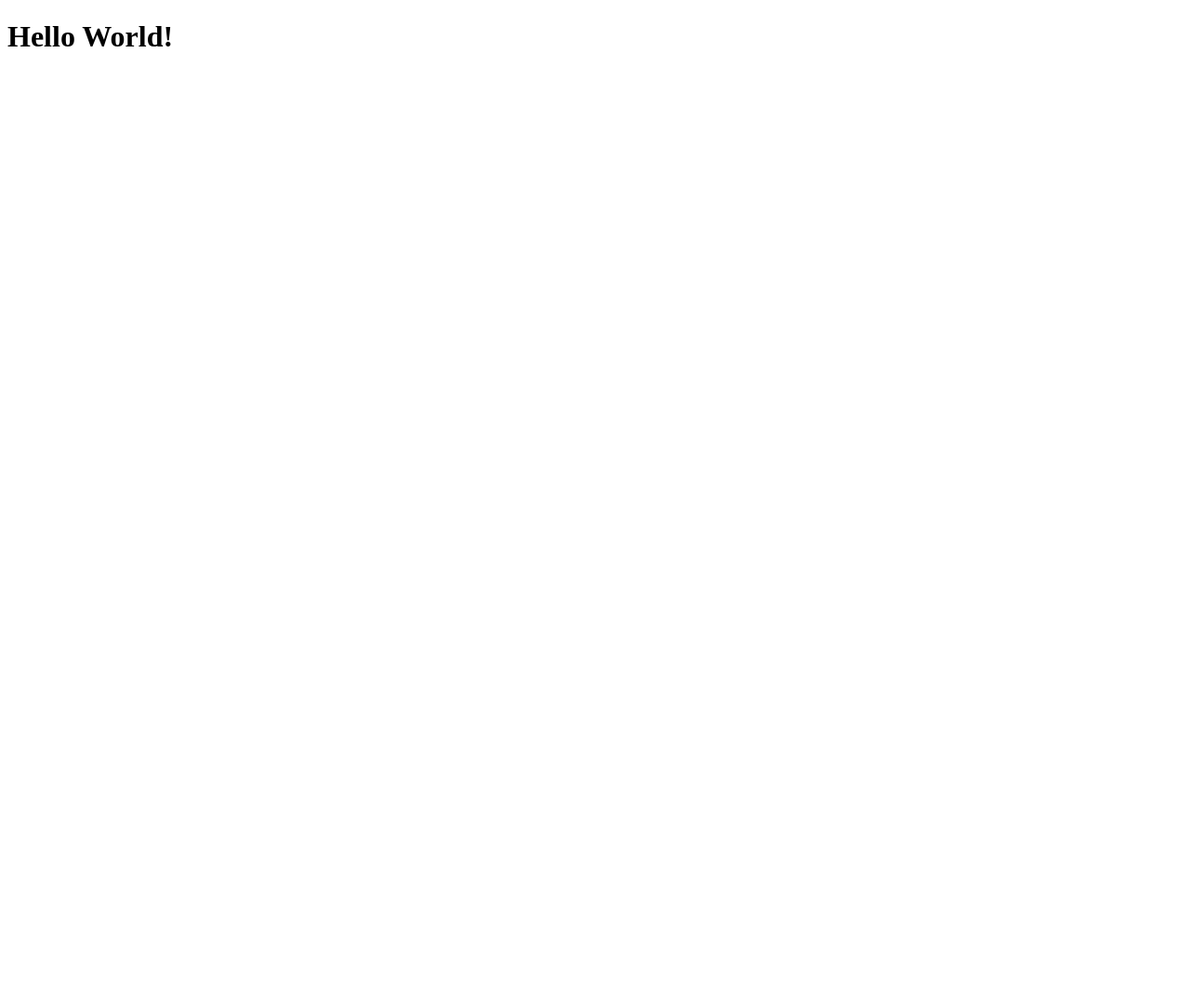
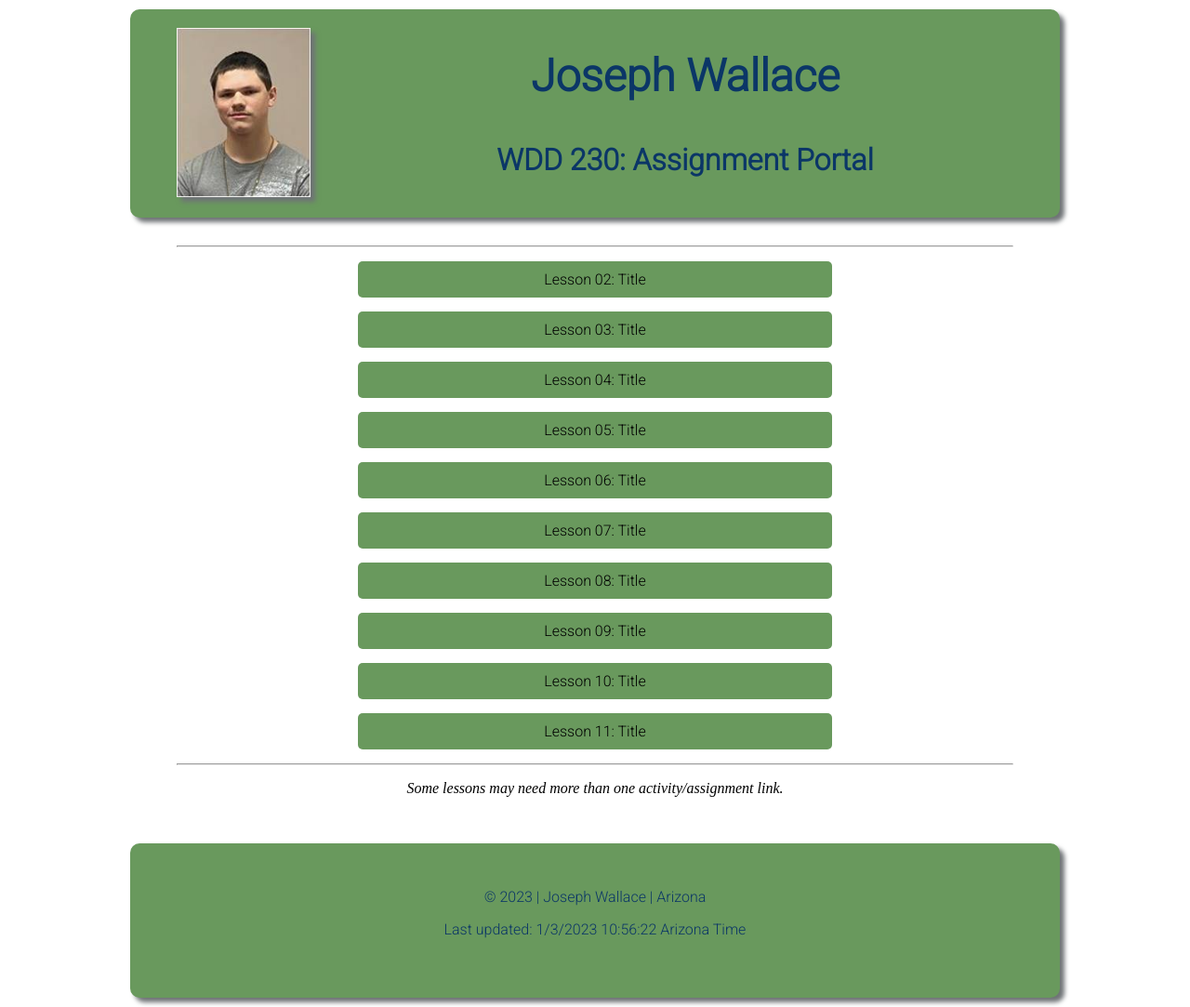
Before and after one commit to wallacejoe/wdd230, a plain HTML site: page index.html in a window 1280 px wide. Shown: the whole page at 93% size. Before the commit the page ends 800 px from the top, so only its background shows below. Drawn offline with Linux system fonts and the light colour scheme.

Commit message:
Course profile, with various folders

```diff
--- a/index.html
+++ b/index.html
@@ -1,12 +1,65 @@
 <!DOCTYPE html>
 <html lang="en">
 <head>
+    <link rel="stylesheet" href="styles/styles.css">
     <meta charset="UTF-8">
     <meta http-equiv="X-UA-Compatible" content="IE=edge">
     <meta name="viewport" content="width=device-width, initial-scale=1.0">
-    <title>Document</title>
+    <meta name="description" content="Assignment portal for Joseph Wallace in WDD 230: Web Frontend Development at Brigham Young University - Idaho">
+    <title>Course Portal</title>
 </head>
-<body>
-    <h1>Hello World!</h1>
+<body class="content">
+    <header>
+        <div id="profile">
+            <div>
+                <img src="images/chain-pic.jpg" alt="Student Picture">
+            </div>
+            <section>
+                <h1>Joseph Wallace</h1>
+                <h4>WDD 230: Assignment Portal</h4>
+            </section>
+        </div>
+    </header>
+    <main id="home-main">
+        <hr>
+        <nav>
+            <div class="home-links">
+                <a href="">Lesson 02: Title</a>
+            </div>
+            <div class="home-links">
+                <a href="">Lesson 03: Title</a>
+            </div>
+            <div class="home-links">
+                <a href="">Lesson 04: Title</a>
+            </div>
+            <div class="home-links">
+                <a href="">Lesson 05: Title</a>
+            </div>
+            <div class="home-links">
+                <a href="">Lesson 06: Title</a>
+            </div>
+            <div class="home-links">
+                <a href="">Lesson 07: Title</a>
+            </div>
+            <div class="home-links">
+                <a href="">Lesson 08: Title</a>
+            </div>
+            <div class="home-links">
+                <a href="">Lesson 09: Title</a>
+            </div>
+            <div class="home-links">
+                <a href="">Lesson 10: Title</a>
+            </div>
+            <div class="home-links">
+                <a href="">Lesson 11: Title</a>
+            </div>
+        </nav>
+        <hr>
+        <p class="reminder">Some lessons may need more than one activity/assignment link.</p>
+    </main>
+    <footer class="footer-background">
+        &copy; 2023 | Joseph Wallace | Arizona
+        <p>Last updated: 1/3/2023 10:56:22 Arizona Time</p>
+    </footer>
 </body>
 </html>
--- /dev/null
+++ b/styles/styles.css
@@ -0,0 +1,71 @@
+@import url('https://fonts.googleapis.com/css2?family=Merriweather&family=Roboto:wght@300&family=Rubik&display=swap');
+
+.content {
+    max-width: 1000px;
+    margin: 0 auto;
+    display: block;
+    text-align: center;
+}
+
+#profile {
+    background-color: #69995D;
+    color: #0b3667;
+    padding-bottom: 1px;
+    margin: 10px 0px 30px 0px;
+    display: block;
+    border-radius: 10px;
+    box-shadow: 5px 5px 5px #6f7376;
+    font-family: Roboto, Helvetica, sans-serif;
+}
+
+#profile img {
+    max-width: 9em;
+    margin: 2% 0 2% 5%;
+    float: left;
+    box-shadow: 5px 5px 5px #6f7376;
+}
+
+#profile section {
+    text-align: center;
+    padding-top: 0.1em;
+    font-size: 2em;
+}
+
+#home-main {
+    margin-left: 5%;
+    max-width: 90%;
+}
+
+.home-links {
+    margin: 15px 10% 15px 10%;
+    padding: 10px 0px 10px 0px;
+}
+
+.home-links a {
+    font-family: Roboto, Helvetica, sans-serif;
+    text-decoration: none;
+    padding: 10px 200px 10px 200px;
+    background-color: #69995D;
+    color: black;
+    border-radius: 5px;
+}
+
+.home-links a:hover {
+    background-color: #0b3667;
+    color: white;
+}
+
+.reminder {
+    font-style: italic;
+}
+
+.footer-background {
+    background-color: #69995D;
+    color: #0b3667;
+    text-align: center;
+    padding: 3em;
+    margin: 50px 0px 10px 0px;
+    border-radius: 10px;
+    box-shadow: 5px 5px 5px #6f7376;
+    font-family: Roboto, Helvetica, sans-serif;
+}
```
Also changed, not shown: images/T03BMJ3TF62-U03CS3DPQ9W-ad91f5a52f75-512.jpg (added), images/chain-pic.jpg (added), scripts/scripts.js (added).
